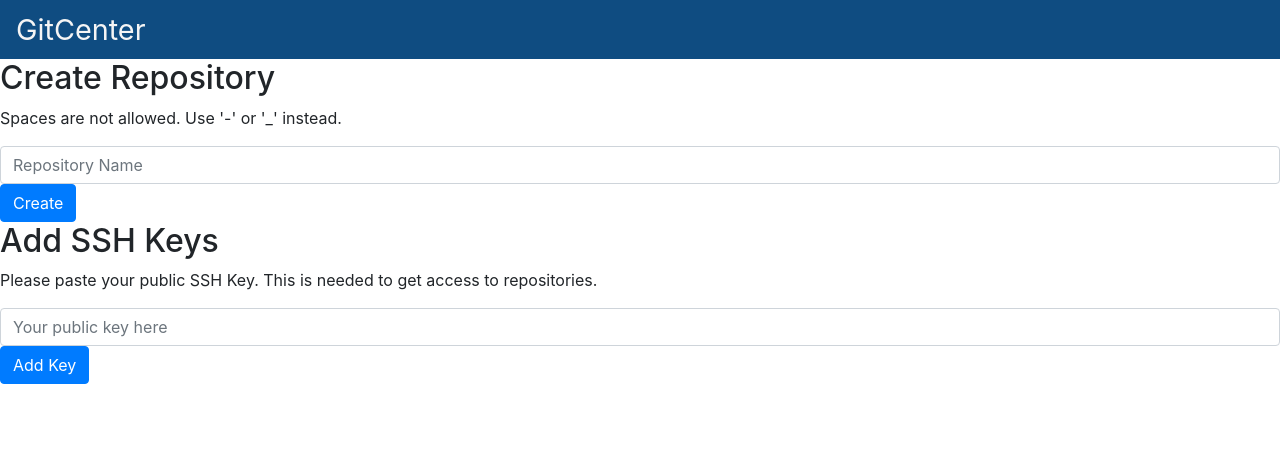
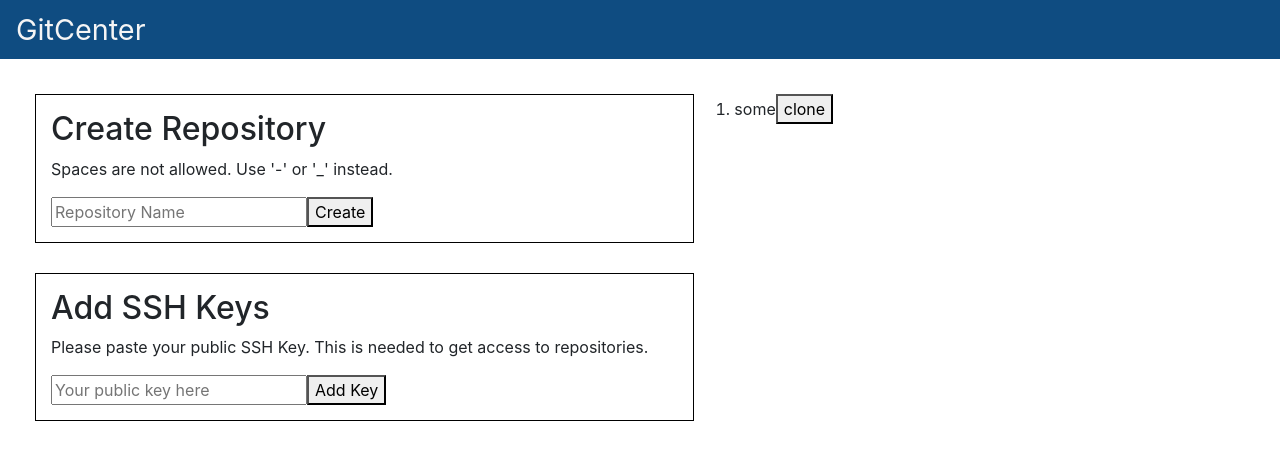
Before and after one commit to dheeraj-p/git-center-server, a Next.js app: page / in a window 1280 px wide. Shown: the top 460 px of the page. Built offline with nearby package versions, Linux system fonts and the light colour scheme.

Commit message:
Styling home page

```diff
--- a/components/AddSSHKey/AddSSHKey.js
+++ b/components/AddSSHKey/AddSSHKey.js
@@ -1,17 +1,25 @@
+import AddSHHKeyStyles from './AddSSHKey.style';
+
 export default function AddSSHKey() {
   return (
-    <div>
+    <div className='add-ssh'>
       <h2>Add SSH Keys</h2>
       <p>
         Please paste your public SSH Key. This is needed to get access to
         repositories.
       </p>
-      <div>
-        <input type='text' name='repoName' class="form-control" placeholder='Your public key here' />
+      <div className='input-box'>
+        <input
+          type='text'
+          name='repoName'
+          class='form-control'
+          placeholder='Your public key here'
+        />
         <button type='button' class='btn btn-primary'>
           Add Key
         </button>
       </div>
+      <style jsx>{AddSHHKeyStyles}</style>
     </div>
   );
 }
--- /dev/null
+++ b/components/AddSSHKey/AddSSHKey.style.js
@@ -0,0 +1,17 @@
+import css from 'styled-jsx/css';
+import colors from '../../styles/colors';
+
+const AddSHHKeyStyles = css`
+  .add-ssh {
+    border: 1px solid black;
+    width: 100%;
+    padding: 15px;
+    margin: 15px;
+  }
+
+  .input-box {
+    display: flex;
+  }
+`;
+
+export default AddSHHKeyStyles;
--- a/components/CreateRepository/CreateRepository.js
+++ b/components/CreateRepository/CreateRepository.js
@@ -1,9 +1,11 @@
+import CreateRepositoryStyles from './CreateRepository.style';
+
 export default function CreateRepository() {
   return (
-    <div>
+    <div className='create-repository'>
       <h2>Create Repository</h2>
       <p>Spaces are not allowed. Use '-' or '_' instead.</p>
-      <div>
+      <div className="input-box">
         <input
           type='text'
           name='repoName'
@@ -14,6 +16,7 @@ export default function CreateRepository() {
           Create
         </button>
       </div>
+      <style jsx>{CreateRepositoryStyles}</style>
     </div>
   );
 }
--- /dev/null
+++ b/components/CreateRepository/CreateRepository.style.js
@@ -0,0 +1,16 @@
+import css from 'styled-jsx/css';
+
+const CreateRepositoryStyles = css`
+  .create-repository {
+    border: 1px solid black;
+    width: 100%;
+    padding: 15px;
+    margin: 15px;
+  }
+
+  .input-box {
+    display: flex;
+  }
+`;
+
+export default CreateRepositoryStyles;
--- a/components/Home/Home.js
+++ b/components/Home/Home.js
@@ -2,14 +2,20 @@ import Repositories from '../Repositories/Repositories';
 import Header from '../Header/Header';
 import CreateRepository from '../CreateRepository/CreateRepository';
 import AddSSHKey from '../AddSSHKey/AddSSHKey';
+import HomeStyles from './Home.style';
 
 export default function Home() {
   return (
     <div>
       <Header />
-      <Repositories />
-      <CreateRepository />
-      <AddSSHKey />
+      <div className="home-container">
+        <div className='add-fields'>
+          <CreateRepository />
+          <AddSSHKey />
+        </div>
+        <Repositories />
+      </div>
+      <style jsx>{HomeStyles}</style>
     </div>
   );
 }
--- /dev/null
+++ b/components/Home/Home.style.js
@@ -0,0 +1,17 @@
+import css from 'styled-jsx/css';
+import colors from '../../styles/colors';
+
+const HomeStyles = css`
+  .add-fields {
+    display: flex;
+    flex-direction: column;
+    margin: 20px;
+  }
+
+  .home-container {
+    display: flex;
+    width: 100vw;
+  }
+`;
+
+export default HomeStyles;
--- a/components/Repositories/Repositories.js
+++ b/components/Repositories/Repositories.js
@@ -1,9 +1,19 @@
+import RepositoriesStyles from './Repositories.style';
+
 export default function Repositories({}) {
   return (
-    <div>
-      {[].map(r => {
-        return <div>{r.name}</div>;
+    <ol className='repo-container'>
+      {[{ name: 'some' }].map(r => {
+        return (
+          <li className='repo'>
+            <span> {r.name}</span>
+            <button type='button' class='btn btn-primary'>
+              clone
+            </button>
+          </li>
+        );
       })}
-    </div>
+      <style jsx>{RepositoriesStyles}</style>
+    </ol>
   );
 }
--- /dev/null
+++ b/components/Repositories/Repositories.style.js
@@ -0,0 +1,11 @@
+import css from 'styled-jsx/css';
+import colors from '../../styles/colors';
+
+const RepositoriesStyles = css`
+  .repo-container {
+    margin: 20px;
+    padding: 15px;
+  }
+`;
+
+export default RepositoriesStyles;
```
